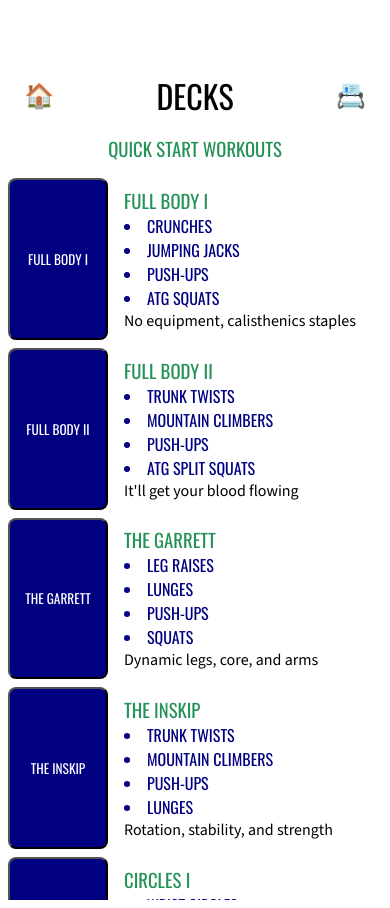
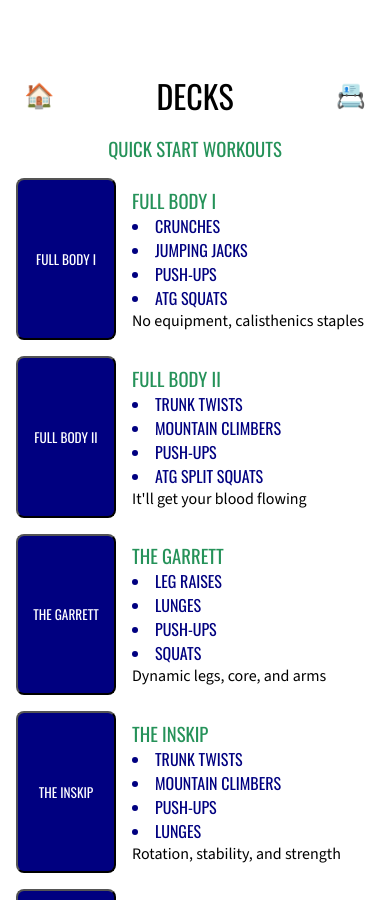
Before and after one commit to GMSoudersJr/card-workout, a SvelteKit app: page /decks in a window 390 px wide. Shown: the part 780-1688 px from the top of the page. Built offline with nearby package versions, Linux system fonts and the light colour scheme; a web font is replaced by a local one.

Commit message:
Update grid layout to be responsive

```diff
--- a/src/routes/decks/+page.svelte
+++ b/src/routes/decks/+page.svelte
@@ -28,8 +28,10 @@
 		height: 100%;
 		display: grid;
 		grid-template-columns: 1fr;
-		grid-template-rows: min-content auto;
+		grid-template-rows: repeat(2, min-content);
 		row-gap: 1rem;
+		padding-left: 0.5rem;
+		padding-right: 0.5rem;
 
     overflow-x: hidden;
     overflow-y: auto;
@@ -42,9 +44,9 @@
 	}
 	.decks-list {
 		display: grid;
-		grid-template-columns: 1fr;
+		grid-template-columns: repeat(auto-fill, minmax(300px, 1fr));
 		grid-template-rows: repeat(auto-fill, min-content);
-		row-gap: 0.5rem;
+		gap: 1rem;
 	}
 	.decks-list > li {
 		list-style: none;
```
